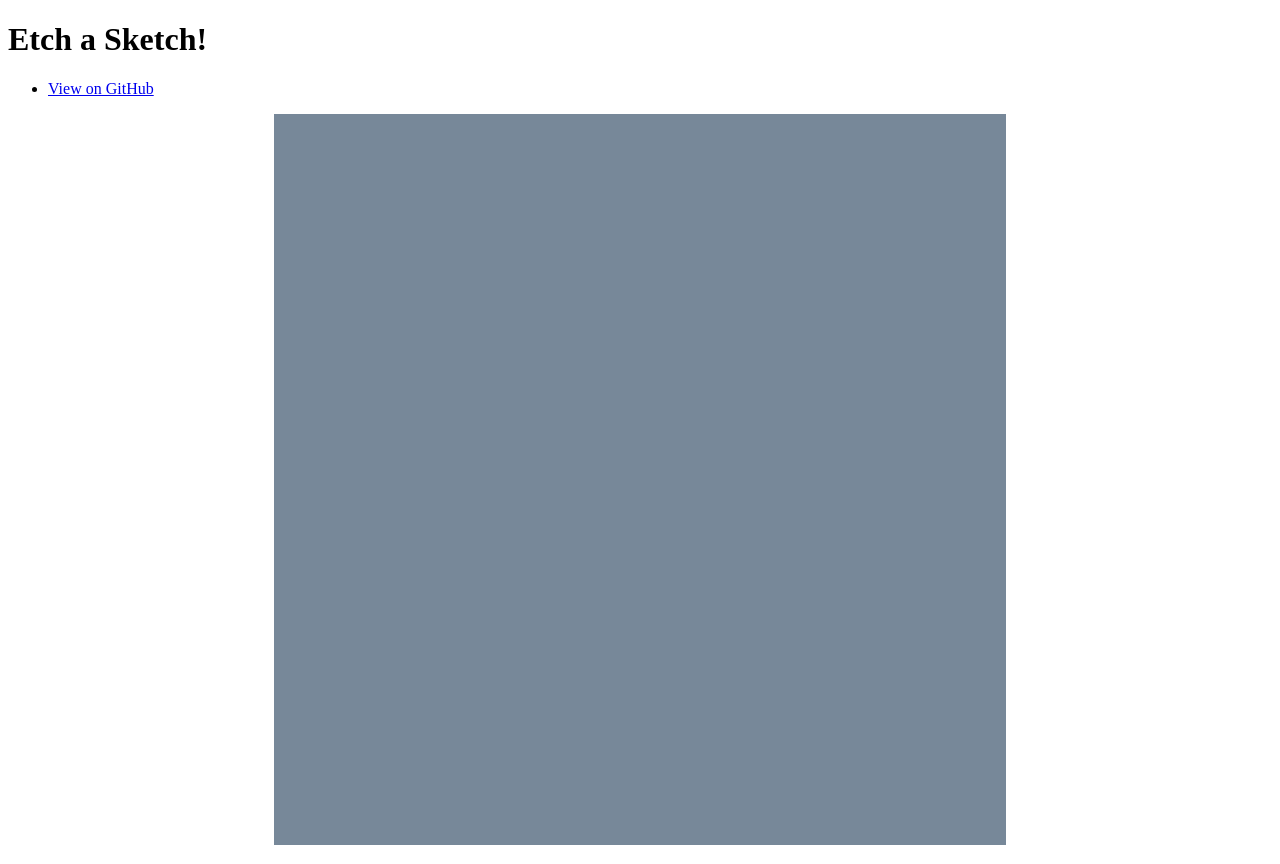
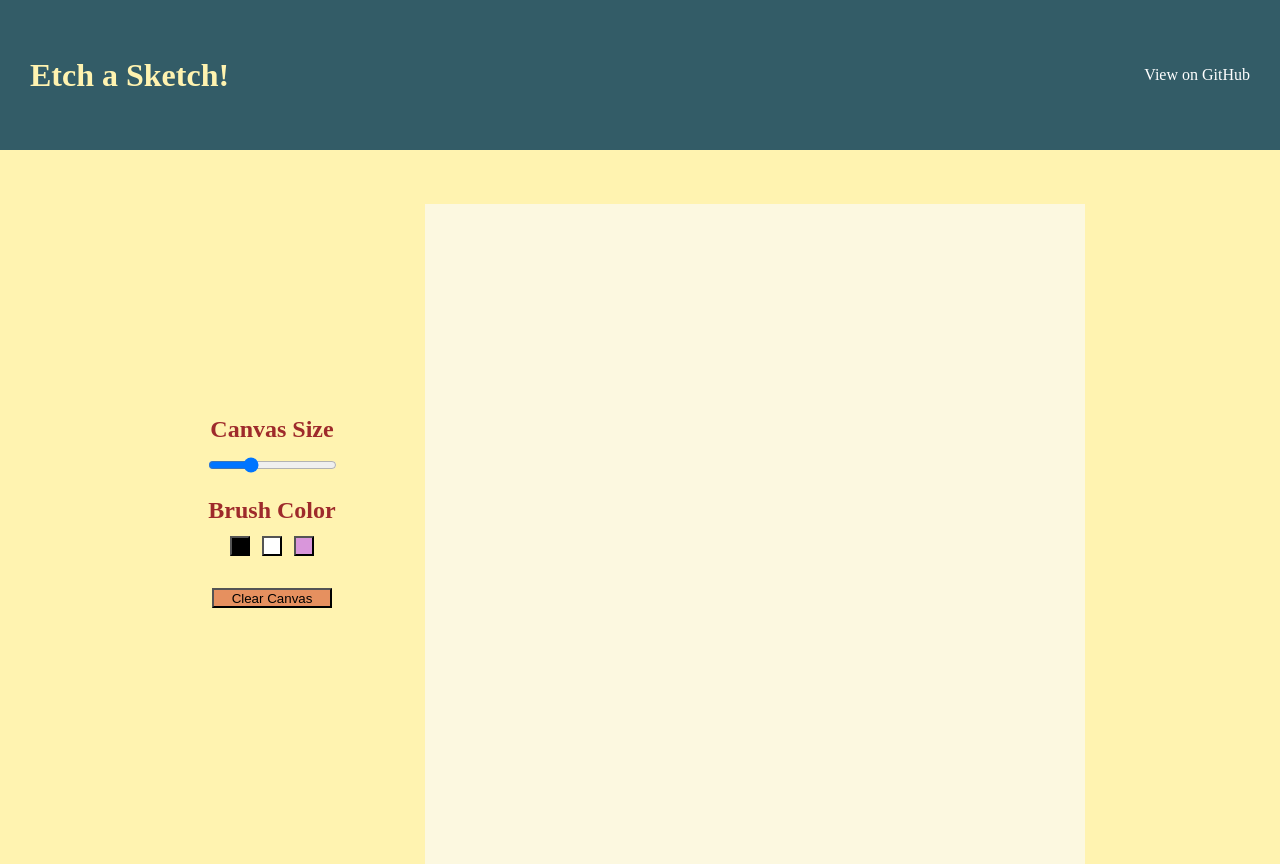
Before and after one commit to justin-gallo/etchASketch, a plain HTML site: page index.html in a window 1280 px wide. Drawn offline with Linux system fonts and the light colour scheme.

Commit message:
Created HTML elements in index.html to eventually support changing canvas size and brush color.

```diff
--- a/etchASketch.js
+++ b/etchASketch.js
@@ -1,11 +1,10 @@
-let numOfPixels = 64;
-let totalRes = 720;
-let sizeOfPixel = totalRes/numOfPixels;
+let numOfPixels = 32;
+let totalRes = 640;
+let sizeOfPixel = (totalRes/numOfPixels).toFixed(0);
 
 function createRows(dimension) {
     const drawingContainer = document.querySelector(".drawingContainer");
-    drawingContainer.setAttribute("style",`width:${totalRes}px`);
-    drawingContainer.setAttribute("style",`height:${totalRes}px`);
+    drawingContainer.setAttribute("style",`width:${totalRes}px; height:${totalRes}px;`);
     for (let i = 0; i <= numOfPixels; i++) {
         let row = document.createElement('div');
         row.classList.add('row');
@@ -14,8 +13,7 @@ function createRows(dimension) {
         for (let j = 0; j <= numOfPixels; j++) {
             let pixel = document.createElement('div');
             pixel.classList.add('pixel');
-            pixel.setAttribute("style",`height:${sizeOfPixel}px`);
-            pixel.setAttribute("style",`width:${sizeOfPixel}px`);
+            pixel.setAttribute("style",`width:${sizeOfPixel}px; height:${sizeOfPixel}px`);
             row.appendChild(pixel);
         }
     }
--- a/index.html
+++ b/index.html
@@ -16,6 +16,19 @@
         </ul>
     </header>
     <main id="main">
+        <div class="controlsContainer">
+            <h2>Canvas Size</h2>
+            <div class="sizeSlider">
+                <input type="range" min="1" max="100" value="32" class="slider" id="sizeRange">
+              </div>
+            <h2>Brush Color</h2>
+            <div class="colorContainer">
+                <button class="colorBlack"></button>
+                <button class="colorWhite"></button>
+                <button class="colorRainbow"></button>
+            </div>
+            <button class="clearButton">Clear Canvas</button>
+        </div>
         <div class="drawingContainer"></div>
     </main>
 </body>
--- a/styles.css
+++ b/styles.css
@@ -1,25 +1,111 @@
 .drawingContainer {
     display: flex;
-    flex-wrap: wrap;
+    flex-direction: column;
     justify-content: center;
     align-items: center;
+    margin-top: 64px;
 }
 
 .row {
-    background-color: lightslategray;
-    display: flex;
-}
-
-.pixel {
-    background-color: lightslategray;
-}
-
-#main {
     display: flex;
     justify-content: center;
     align-items: center;
 }
 
+.pixel {
+    background-color: #fcf8e0;
+}
+
+#main {
+    display: flex;
+    flex-direction: row;
+    justify-content: center;
+    align-items: center;
+    gap: 32px;
+}
+
 .pixelsHover {
     background-color: black;
 }
+
+header {
+    display: flex;
+    flex-direction: row;
+    justify-content: space-between;
+    align-items: center;
+    height: 150px;
+    background-color: #335c67;
+    padding: 0px 30px 0px 30px;
+}
+
+ul {
+    list-style-type: none;
+}
+
+a {
+    text-decoration: none;
+    color: white;
+}
+
+a:hover {
+    text-decoration: none;
+    color: darkcyan;
+}
+
+body {
+    display: flex;
+    flex-direction: column;
+    margin: 0;
+    padding: 0;
+    background-color: #fff3b0;
+}
+
+h1 {
+    color: #fff3b0;
+}
+
+h2 {
+    font-size: 24px;
+    color: #9e2a2b;
+    margin-bottom: 12px;
+}
+
+.controlsContainer {
+    display: flex;
+    flex-direction: column;
+    justify-content: space-around;
+    align-items: center;
+    padding-right: 64px;
+}
+
+.colorContainer {
+    display: flex;
+    justify-content: space-evenly;
+    align-items: center;
+    gap: 12px;
+}
+
+.colorBlack {
+    width: 20px;
+    height: 20px;
+    background-color: black;
+}
+
+.colorWhite {
+    width: 20px;
+    height: 20px;
+    background-color: white;
+}
+
+.colorRainbow {
+    width: 20px;
+    height: 20px;
+    background-color: rgb(217, 150, 219);
+}
+
+.clearButton {
+    width: 120px;
+    height: 20px;
+    background-color:rgb(230, 144, 95);
+    margin-top: 32px;
+}
```
